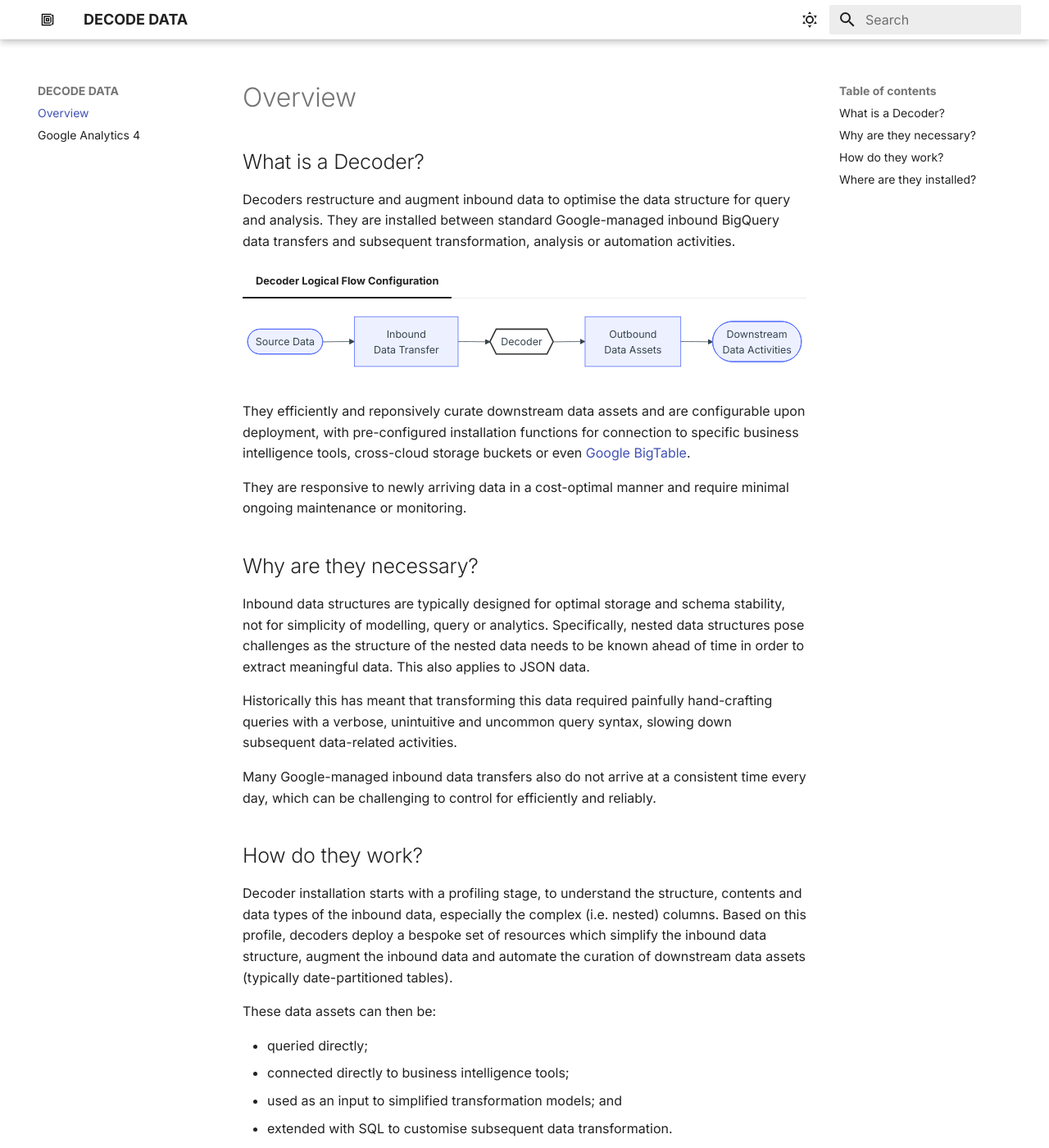
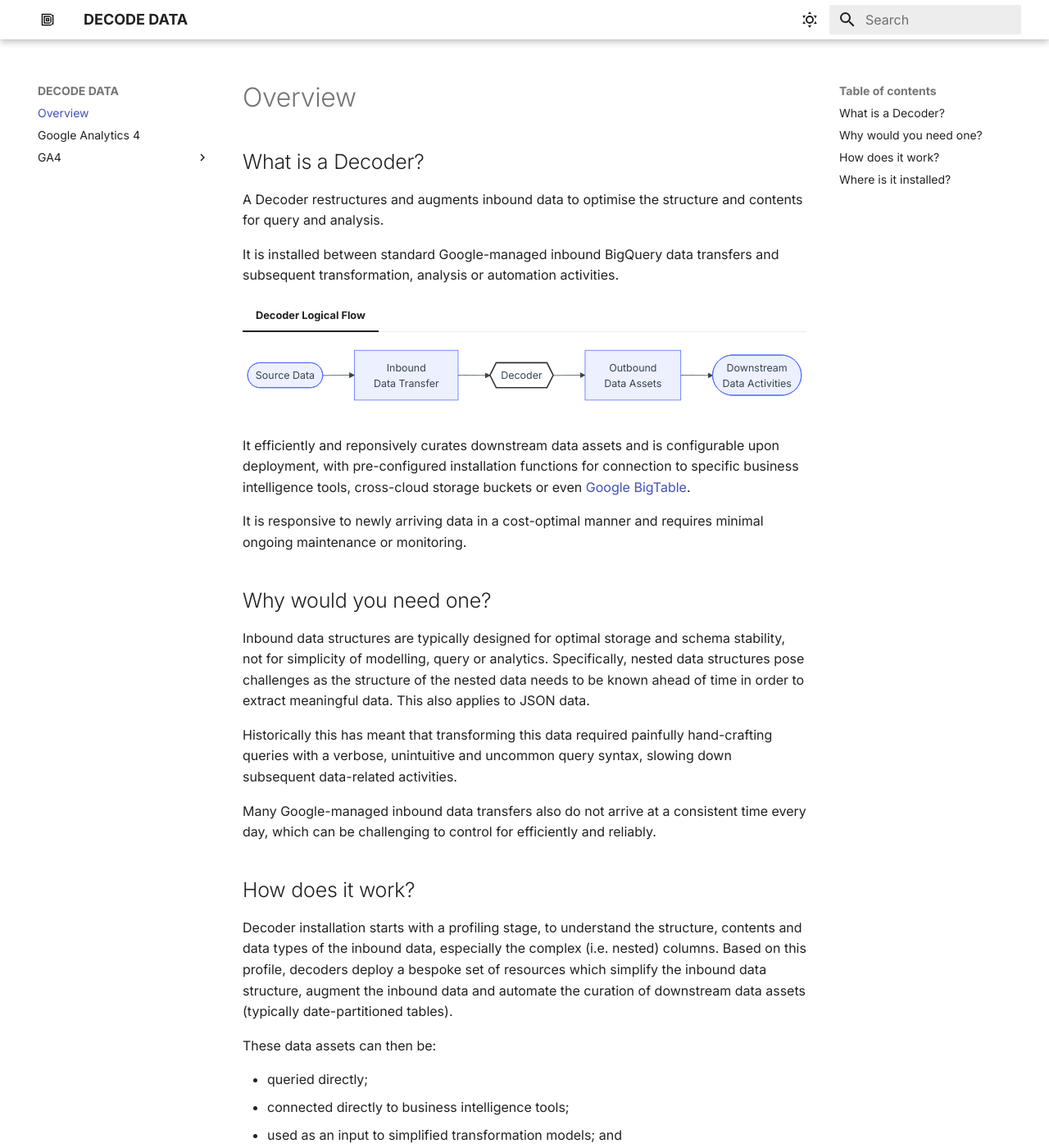
Before and after one commit to decode-data/decode-data.github.io, an MkDocs documentation site: the page built from docs/index.md, in a window 1280 px wide and 1400 px high. Shown: the whole window at 82% size. Built offline with MkDocs 1.6.1 and Material for MkDocs 9.7.7, drawn with Linux system fonts in a browser that asks for light colours; some of the changed text lies outside the part shown.

Commit message:
ga4 updates

````diff
--- a/docs/index.md
+++ b/docs/index.md
@@ -1,8 +1,10 @@
 # Overview
 ## What is a Decoder?
-Decoders restructure and augment inbound data to optimise the data structure for query and analysis.  They are installed between standard Google-managed inbound BigQuery data transfers and subsequent transformation, analysis or automation activities.
+A Decoder restructures and augments inbound data to optimise the structure and contents for query and analysis.
 
-=== "Decoder Logical Flow Configuration"
+It is installed between standard Google-managed inbound BigQuery data transfers and subsequent transformation, analysis or automation activities.
+
+=== "Decoder Logical Flow"
 
     ```mermaid
     flowchart LR
@@ -11,18 +13,18 @@
      style decoder fill:#ffffff,stroke:#333,stroke-width:2px
     ```
 
-They efficiently and reponsively curate downstream data assets and are configurable upon deployment, with pre-configured installation functions for connection to specific business intelligence tools, cross-cloud storage buckets or even [Google BigTable](https://cloud.google.com/bigtable?hl=en).
+It efficiently and reponsively curates downstream data assets and is configurable upon deployment, with pre-configured installation functions for connection to specific business intelligence tools, cross-cloud storage buckets or even [Google BigTable](https://cloud.google.com/bigtable?hl=en).
 
-They are responsive to newly arriving data in a cost-optimal manner and require minimal ongoing maintenance or monitoring.
+It is responsive to newly arriving data in a cost-optimal manner and requires minimal ongoing maintenance or monitoring.
 
-## Why are they necessary?
+## Why would you need one?
 Inbound data structures are typically designed for optimal storage and schema stability, not for simplicity of modelling, query or analytics. Specifically, nested data structures pose challenges as the structure of the nested data needs to be known ahead of time in order to extract meaningful data. This also applies to JSON data.
 
 Historically this has meant that transforming this data required painfully hand-crafting queries with a verbose, unintuitive and uncommon query syntax, slowing down subsequent data-related activities.
 
 Many Google-managed inbound data transfers also do not arrive at a consistent time every day, which can be challenging to control for efficiently and reliably.
 
-## How do they work?
+## How does it work?
 Decoder installation starts with a profiling stage, to understand the structure, contents and data types of the inbound data, especially the complex (i.e. nested) columns. Based on this profile, decoders deploy a bespoke set of resources which simplify the inbound data structure, augment the inbound data and automate the curation of downstream data assets (typically date-partitioned tables).
 
 These data assets can then be:
@@ -32,12 +34,12 @@
 - used as an input to simplified transformation models; and
 - extended with SQL to customise subsequent data transformation.
 
-Decoders are built using a hierarchy of functions and use native (but extended) BigQuery functionality, so do not require external API calls. Decoders can be deployed on whitelisted datasets, by users with the appropriate permissions on the specific installation function.
+Decoders are built using a hierarchy of functions and use native (but extended) BigQuery functionality, so do not require external plaforms or API calls. Decoders can be deployed on whitelisted datasets, by users with the appropriate permissions on the specific installation function.
 
-## Where are they installed?
+## Where is it installed?
 Decoders are installed in a configurable dataset (within the same region as the inbound data), but typically the same dataset as the inbound data.
 
-A simple `RUN_FLOW` function is also deployed in the decoder dataset, which calls an external function to check and compare inbound shard and outbound partition metadata. New date partitions are identified,  transformation/augmentation logic is applied to the newly-arrived data and the output data tables are updated incrementally.
+A simple `RUN_FLOW` function is also deployed in the decoder dataset, which calls an external function to check and compare inbound shard and outbound partition metadata. New date partitions are identified, transformation/augmentation logic is applied to the newly-arrived data and the output data tables are updated incrementally.
 
 This is triggered on a regular schedule using a simple BigQuery scheduled query, and can also be called manually to refesh specific partition subsets of the outbound tables.
 
````
Also changed, not shown: docs/GA4/events.md (added, +93 -0 lines), docs/ga4.md (+3 -3 lines).
